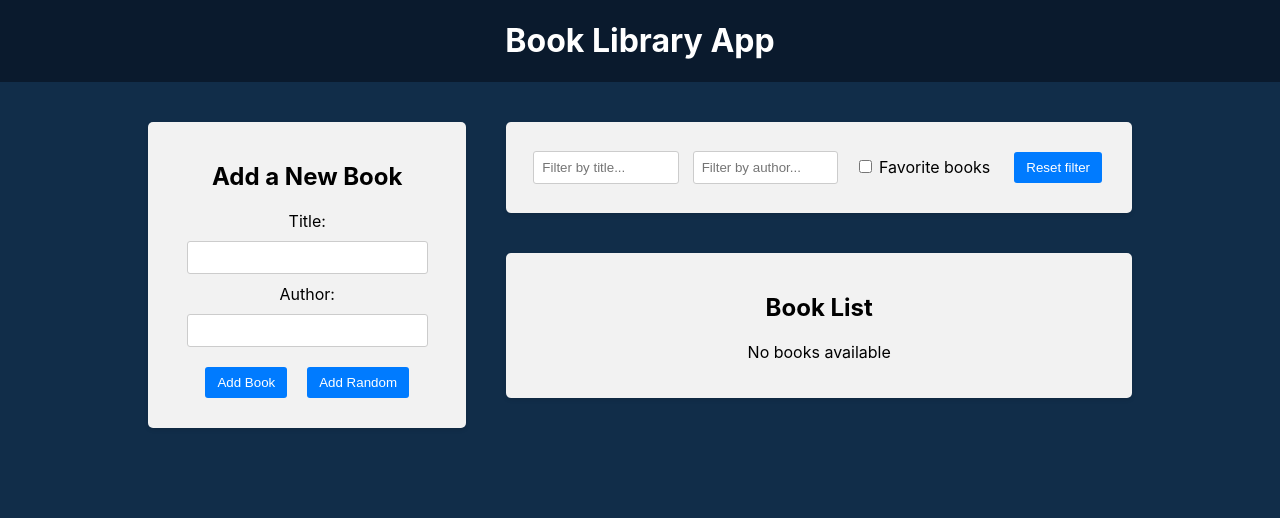
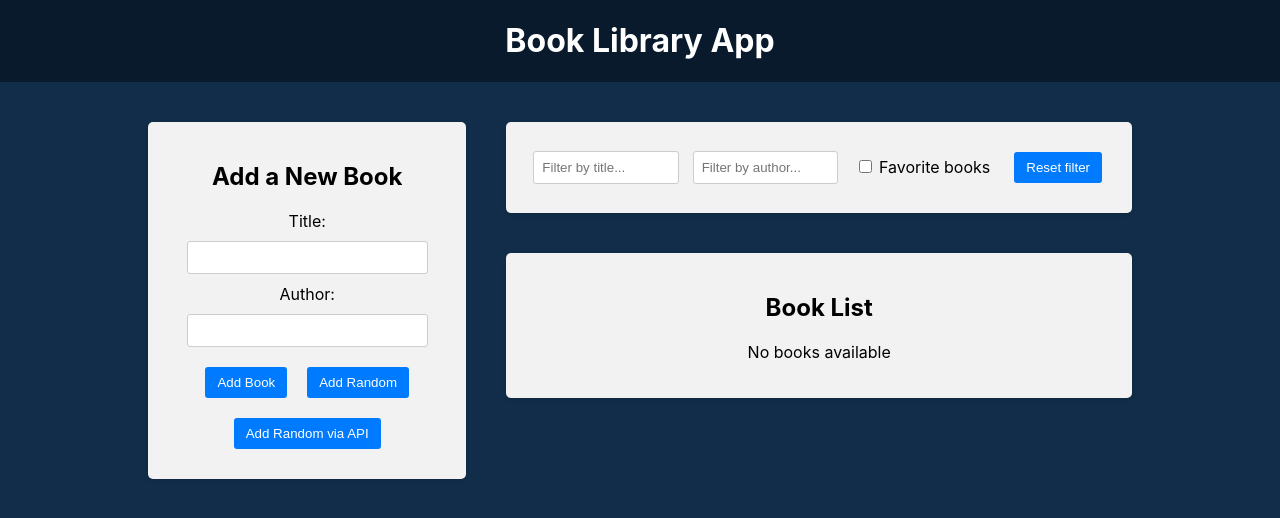
Before and after one commit to RitaRitina/Book-Library-App-react-, a React (Create React App) app in the folder frontend/: page / in a window 1280 px wide. Shown: the top 518 px of the page. Built offline with nearby package versions, Linux system fonts and the light colour scheme.

Commit message:
Add random book via API

```diff
--- a/frontend/package.json
+++ b/frontend/package.json
@@ -7,6 +7,7 @@
     "@testing-library/jest-dom": "^5.17.0",
     "@testing-library/react": "^13.4.0",
     "@testing-library/user-event": "^13.5.0",
+    "axios": "^1.7.5",
     "react": "^18.3.1",
     "react-dom": "^18.3.1",
     "react-icons": "^5.3.0",
--- a/frontend/src/components/BookForm/BookForm.js
+++ b/frontend/src/components/BookForm/BookForm.js
@@ -1,5 +1,6 @@
 import { useState } from 'react';
 import { useDispatch } from 'react-redux';
+import axios from 'axios';
 import { addBook } from '../../redux/slices/booksSlice';
 import createBookWidthId from '../../utils/createBookWidthId';
 import booksData from '../../data/books.json';
@@ -23,6 +24,18 @@
       const randomIndex = Math.floor(Math.random() * booksData.length);
       const randomBook = booksData[randomIndex];
       dispatch(addBook(createBookWidthId(randomBook)));
+   };
+
+   const handleAddRandomViaAPI = async () => {
+      try {
+         const res = await axios.get('http://localhost:4000/random-book');
+
+         if (res?.data?.title && res?.data?.author) {
+            dispatch(addBook(createBookWidthId(res.data)));
+         }
+      } catch (error) {
+			console.log('Error fetching random book', error)
+		}
    };
 
    return (
@@ -49,8 +62,11 @@
                ></input>
             </div>
             <button type="submit">Add Book</button>
-            <button type="submit" onClick={handleAddRandomBook}>
+            <button type="button" onClick={handleAddRandomBook}>
                Add Random
+            </button>
+            <button type="button" onClick={handleAddRandomViaAPI}>
+               Add Random via API
             </button>
          </form>
       </div>
```
Also changed, not shown: 1 other file (tests, documents, lock files or other folders).
